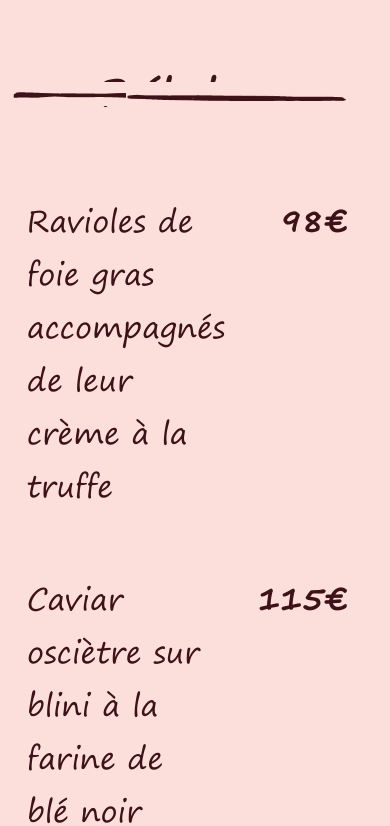
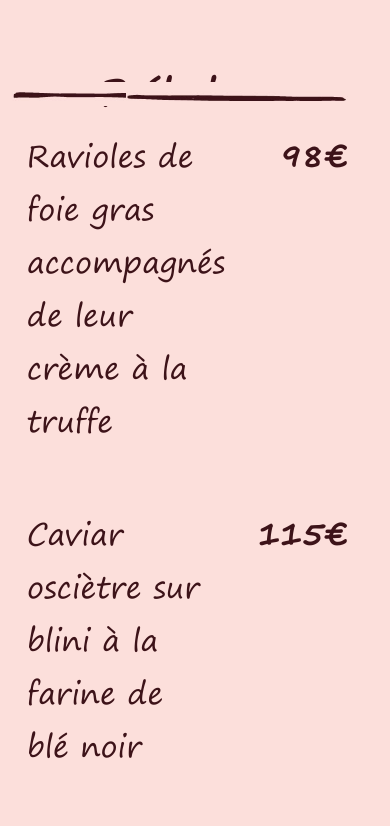
Before and after one commit to Ohmyfood/Ohmyfood.github.io, a plain HTML site: page page_secondaire/menu_left-up.html in a window 390 px wide. Shown: the part 971-1797 px from the top of the page. Drawn offline with Linux system fonts and the light colour scheme.

Commit message:
Update menu_left-up.css

```diff
--- a/css_secondaire/menu_left-up.css
+++ b/css_secondaire/menu_left-up.css
@@ -145,6 +145,10 @@ p i {
         width: /00px;
     }
 
+    ul {
+        margin-top: -100px;
+    }
+
     .line-left {
         width: 180px;
         position: absolute;
```
